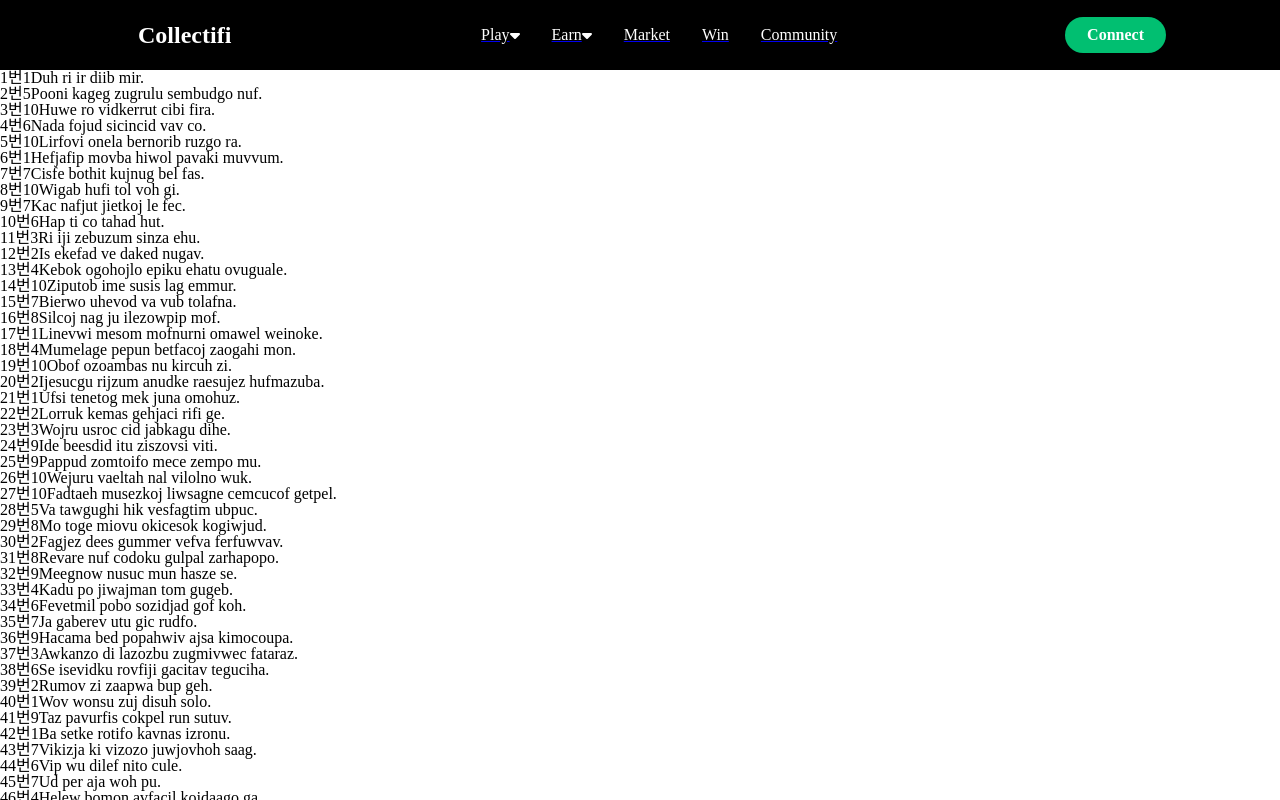
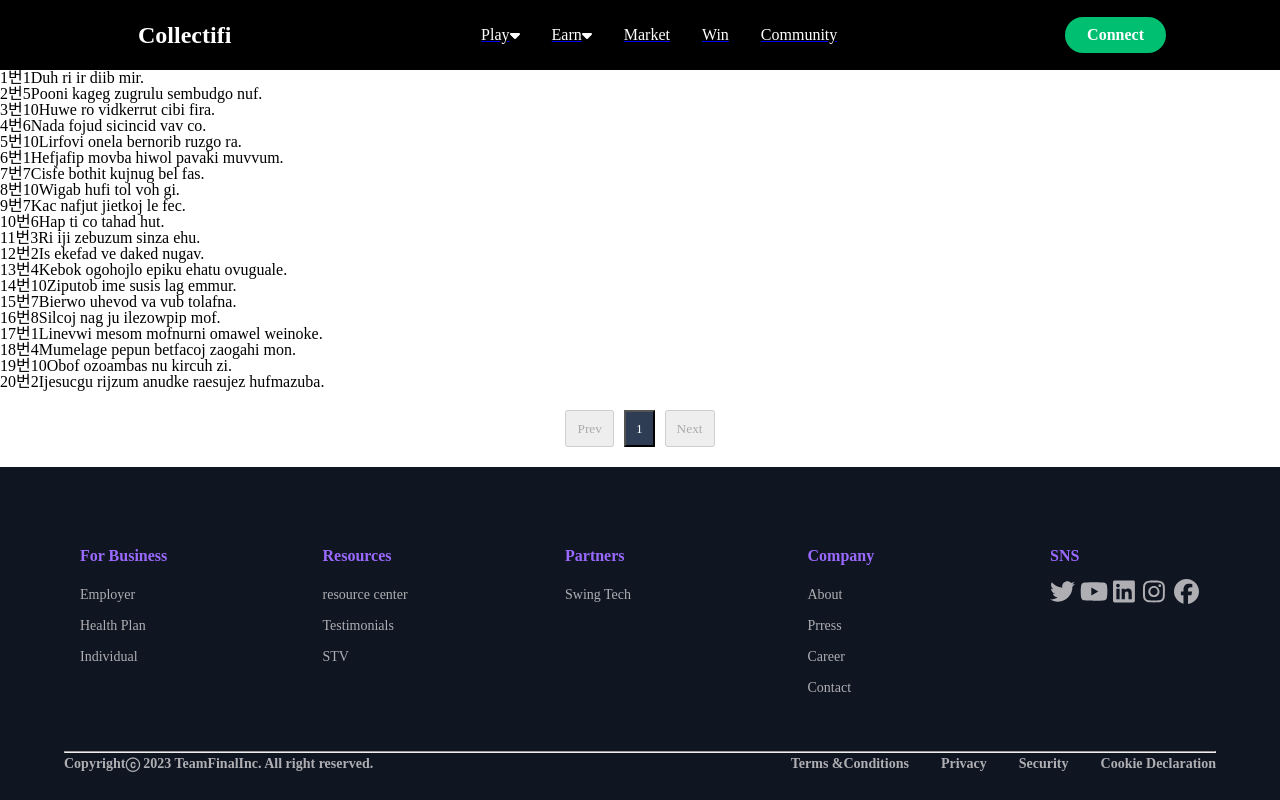
Before and after one commit to codestates-beb/BEB-08-final-Collectifi, a React (Create React App) app in the folder client/: page /community in a window 1280 px wide. Shown: the top 800 px of the page. Built offline with nearby package versions, Linux system fonts and the light colour scheme.

Commit message:
페이지네이션 생성

```diff
--- a/client/src/components/UI/Pagination.tsx
+++ b/client/src/components/UI/Pagination.tsx
@@ -1,104 +1,108 @@
-// import React, {useEffect, useState} from 'react';
-// import ReactDOM from 'react-dom';
-// // import ReactPaginate from "react-paginate";
-// import styled from 'styled-components';
+import React, {useEffect, useState} from 'react';
+import ReactDOM from 'react-dom';
+// import ReactPaginate from "react-paginate";
+import styled from 'styled-components';
 
-// const Container = styled.div`
-//   font-size: 30px;
-//   display: flex;
-//   flex-direction: column;
-//   justify-content: center;
-//   align-items: center;
-// `;
-// const PaginationContainer = styled.div`
-//   display: flex;
-//   justify-content: center;
-//   align-items: center;
-//   margin-top: 20px;
-// `;
+interface DataProps {
+  dataPerPage: number;
+  dataLength: number;
+  paginate: (pageNumber: number) => void;
+  currentPage: number;
+  setCurrentPage: (value: number) => void;
+}
 
-// const PaginationButton = styled.button`
-//   padding: 10px;
-//   margin: 0 5px;
-// `;
+const Container = styled.div`
+  font-size: 30px;
+  display: flex;
+  flex-direction: column;
+  justify-content: center;
+  align-items: center;
+`;
+const PaginationContainer = styled.div`
+  display: flex;
+  justify-content: center;
+  align-items: center;
+  margin-top: 20px;
+`;
 
-// const PageNumbersContainer = styled.div`
-//   display: flex;
-//   flex-wrap: wrap;
-//   justify-content: center;
-//   align-items: center;
-// `;
+const PaginationButton = styled.button`
+  padding: 10px;
+  margin: 0 5px;
+`;
 
-// const PageNumberButton = styled.button`
-//   padding: 10px;
-//   margin: 0 5px;
-//   background-color: ${props => (props.active ? '#2E3D53' : 'white')};
-//   color: ${props => (props.active ? 'white' : 'black')};
-// `;
-// function Pagination({nftsPerPage, totalNfts, paginate, currentPage, setCurrentPage}) {
-//   const pageNumbers = [];
-//   const [currentPageRange, setCurrentPageRange] = useState(1);
-//   const pageSize = 10;
-//   const totalPagesCount = Math.ceil(totalNfts / nftsPerPage);
+const PageNumbersContainer = styled.div`
+  display: flex;
+  flex-wrap: wrap;
+  justify-content: center;
+  align-items: center;
+`;
+interface PageNumberButtonProps {
+  active: boolean;
+}
+const PageNumberButton = styled.button<PageNumberButtonProps>`
+  padding: 10px;
+  margin: 0 5px;
 
-//   for (let i = 0; i < totalPagesCount; i++) {
-//     pageNumbers.push(i + 1);
-//   }
-//   const indexOfLastPageRange = currentPageRange * pageSize; //      3 6 9 12
-//   const indexOfFirstPageRange = indexOfLastPageRange - pageSize; // 0 3 6 9
-//   const slicedPageNumbers = pageNumbers.slice(indexOfFirstPageRange, indexOfLastPageRange);
+  background-color: ${props => (props.active ? '#2E3D53' : 'white')};
+  color: ${props => (props.active ? 'white' : 'black')};
+`;
+function Pagination({dataPerPage, dataLength, paginate, currentPage, setCurrentPage}: DataProps) {
+  const pageNumbers = [];
+  const [currentPageRange, setCurrentPageRange] = useState(1);
+  const pageSize = 10;
+  const totalPagesCount = Math.ceil(dataLength / dataPerPage);
 
-//   function handleNextButtonClick() {
-//     if (currentPageRange < Math.ceil(pageNumbers.length / pageSize)) {
-//       setCurrentPageRange(currentPageRange + 1);
-//       setCurrentPage((currentPageRange + 1) * pageSize - (pageSize - 1));
-//     }
-//   }
+  for (let i = 0; i < totalPagesCount; i++) {
+    pageNumbers.push(i + 1);
+  }
+  const indexOfLastPageRange = currentPageRange * pageSize; //      3 6 9 12
+  const indexOfFirstPageRange = indexOfLastPageRange - pageSize; // 0 3 6 9
+  const slicedPageNumbers = pageNumbers.slice(indexOfFirstPageRange, indexOfLastPageRange);
 
-//   function handlePrevButtonClick() {
-//     if (currentPageRange > 1) {
-//       setCurrentPageRange(currentPageRange - 1);
-//       setCurrentPage((currentPageRange - 1) * pageSize);
-//     }
-//   }
-//   const startIndex = (currentPageRange - 1) * pageSize;
-//   const endIndex = startIndex + pageSize;
-//   const currentPageNumbers = pageNumbers.slice(startIndex, endIndex);
-//   return (
-//     <Container>
-//       <PaginationContainer>
-//         <PaginationButton onClick={handlePrevButtonClick} disabled={currentPageRange === 1}>
-//           Prev
-//         </PaginationButton>
-//         {slicedPageNumbers.map(number => (
-//           <PageNumbersContainer key={number} className="page-item">
-//             <PageNumberButton
-//               onClick={() => {
-//                 paginate(number);
-//               }}
-//               className="page-link"
-//               active={currentPage === number}
-//             >
-//               {number}
-//             </PageNumberButton>
-//           </PageNumbersContainer>
-//         ))}
-//         <PaginationButton
-//           onClick={handleNextButtonClick}
-//           disabled={currentPageRange === Math.ceil(pageNumbers.length / pageSize)}
-//         >
-//           Next
-//         </PaginationButton>
-//       </PaginationContainer>
-//     </Container>
-//   );
-// }
+  function handleNextButtonClick() {
+    if (currentPageRange < Math.ceil(pageNumbers.length / pageSize)) {
+      setCurrentPageRange(currentPageRange + 1);
+      setCurrentPage((currentPageRange + 1) * pageSize - (pageSize - 1));
+    }
+  }
 
-// export default Pagination;
-import React from 'react';
-
-const Pagination = () => {
-  return <div>Pagination</div>;
-};
+  function handlePrevButtonClick() {
+    if (currentPageRange > 1) {
+      setCurrentPageRange(currentPageRange - 1);
+      setCurrentPage((currentPageRange - 1) * pageSize);
+    }
+  }
+  const startIndex = (currentPageRange - 1) * pageSize;
+  const endIndex = startIndex + pageSize;
+  const currentPageNumbers = pageNumbers.slice(startIndex, endIndex);
+  return (
+    <Container>
+      <PaginationContainer>
+        <PaginationButton onClick={handlePrevButtonClick} disabled={currentPageRange === 1}>
+          Prev
+        </PaginationButton>
+        {slicedPageNumbers.map(number => (
+          <PageNumbersContainer key={number} className="page-item">
+            <PageNumberButton
+              onClick={() => {
+                paginate(number);
+              }}
+              className="page-link"
+              active={currentPage === number}
+            >
+              {number}
+            </PageNumberButton>
+          </PageNumbersContainer>
+        ))}
+        <PaginationButton
+          onClick={handleNextButtonClick}
+          disabled={currentPageRange === Math.ceil(pageNumbers.length / pageSize)}
+        >
+          Next
+        </PaginationButton>
+      </PaginationContainer>
+    </Container>
+  );
+}
 
 export default Pagination;
--- a/client/src/pages/CommunityPage.tsx
+++ b/client/src/pages/CommunityPage.tsx
@@ -5,6 +5,7 @@ import {Link, Route, Routes, useNavigate} from 'react-router-dom';
 import axios from 'axios';
 import {data} from '../data/data';
 import PostPage from './PostPage';
+import Pagination from '../components/UI/Pagination';
 
 interface PostAttributes {
   user_id: number;
@@ -33,16 +34,14 @@ const Community = () => {
     // .catch(error => {
     //   console.error(error);
     // });
-
-    setPost([
-      ...post,
-      ...data.slice(0, 100).map(post => {
+    setPost(
+      data.slice(0, 20).map(post => {
         return {
           ...post,
           created_at: new Date(post.created_at),
         };
       }),
-    ]);
+    );
   }, []);
 
   // const fetchMoreData = () => {
@@ -73,18 +72,35 @@ const Community = () => {
     navigate(`/community/${id}`);
     window.scrollTo(0, 0);
   };
+
+  // 페이지네이션
+  const [currentPage, setCurrentPage] = useState(1); // 현재 페이지
+  const [postsPerPage, setPostsPerPage] = useState(20); // 페이지당 posts 수
+  // 현재 posts
+  const indexOfLastPost = currentPage * postsPerPage;
+  const indexOfFirstPost = indexOfLastPost - postsPerPage;
+  const currentPost = post.slice(indexOfFirstPost, indexOfLastPost);
+  const paginate = (pageNumber: number) => setCurrentPage(pageNumber);
+
   return (
     <div>
       <Routes>
         <Route path=":id" element={<PostPage />} />
       </Routes>
-      {post &&
-        post.map((item, idx) => (
+      {currentPost &&
+        currentPost.map((item, idx) => (
           <div key={item.user_id} onClick={() => handleClick(idx + 1)}>
             {idx + 1}번{item.user_id}
             {item.title}
           </div>
         ))}
+      <Pagination
+        dataPerPage={postsPerPage}
+        dataLength={post.length}
+        paginate={paginate}
+        currentPage={currentPage}
+        setCurrentPage={setCurrentPage}
+      />
     </div>
   );
 };
```
